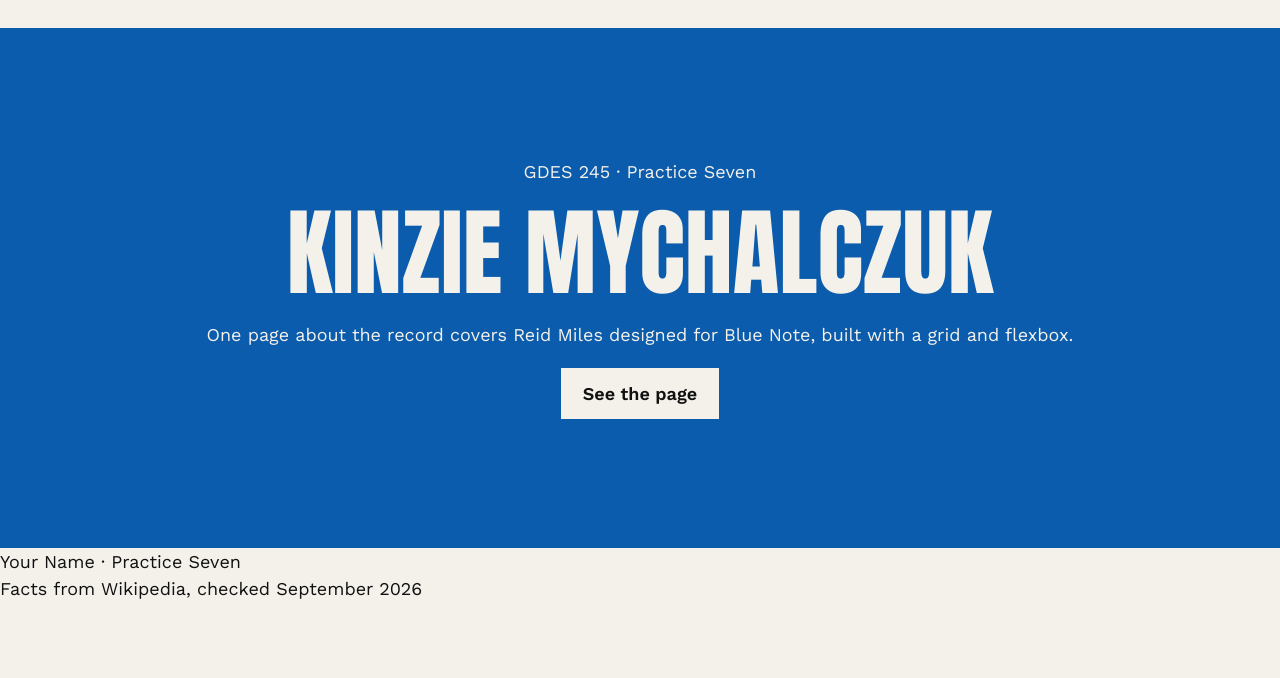
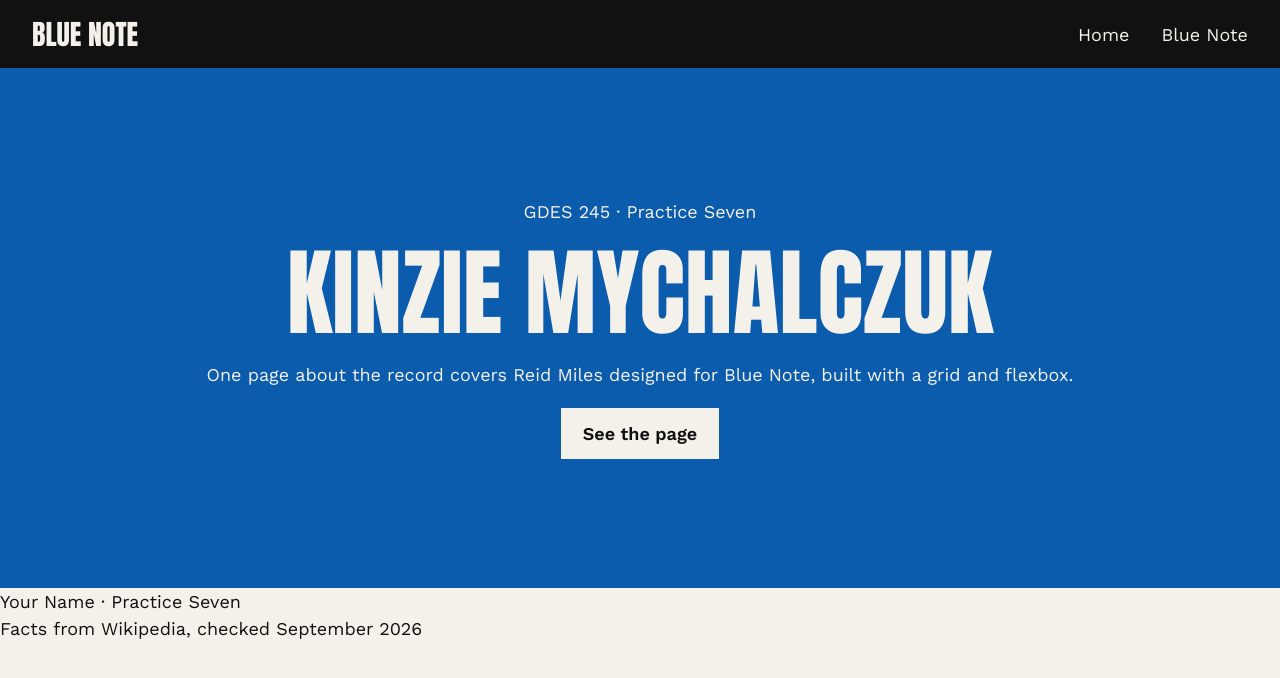
Before and after one commit to kinziemychalczuk/practice-7-kinziemychalczuk, a plain HTML site: page index.html in a window 1280 px wide. Drawn offline with nearby package versions, Linux system fonts and the light colour scheme.

Commit message:
css update

```diff
--- a/css/styles.css
+++ b/css/styles.css
@@ -19,6 +19,11 @@
 
 .site-header {
     display: flex;
+    justify-content: space-between;
+    align-items: center;
+    padding: 20px 32px;
+    background: #111111;
+    color: #f4f1ea;
 }
 .site-header a {
     color: #f4f1ea;
```
